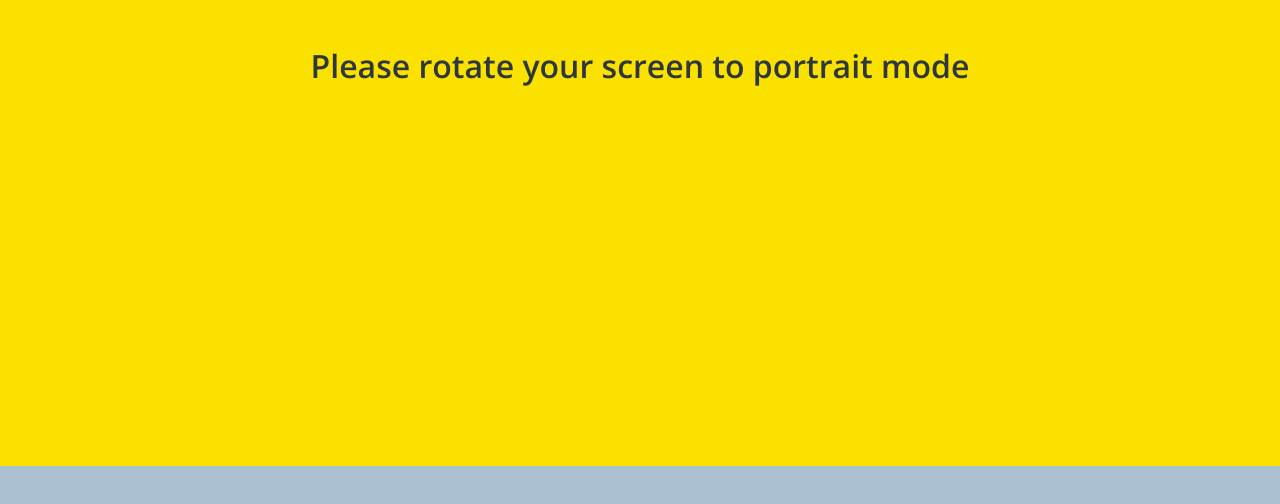
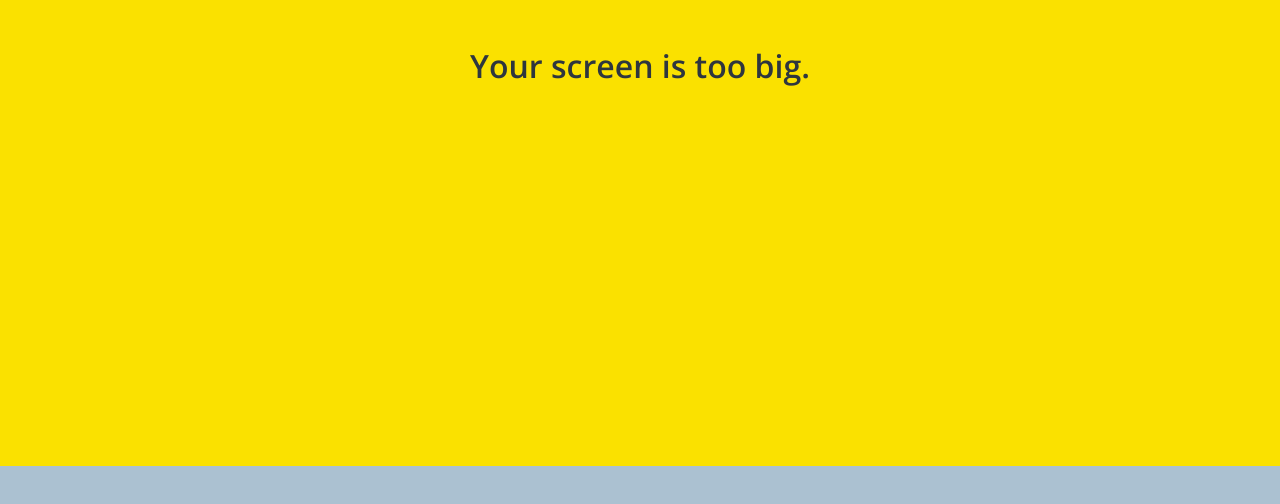
Before and after one commit to BeeGye/kokoa-clone, a plain HTML site: page chat.html in a window 1280 px wide. Shown: the part 334-838 px from the top of the page. Drawn offline with nearby package versions, Linux system fonts and the light colour scheme; grey boxes are pictures that could not be loaded.

Commit message:
Fixed landscape

```diff
--- a/chat.html
+++ b/chat.html
@@ -112,9 +112,6 @@
     <div class="no-mobile">
       <span>Your screen is too big.</span>
     </div>
-    <div class="no-landscape">
-      <span>Please rotate your screen to portrait mode</span>
-    </div>
     <script
       src="https://kit.fontawesome.com/e376eb9d6e.js"
       crossorigin="anonymous"
```
Also changed, not shown: chats.html (+0 -3 lines), find.html (+0 -3 lines), friends.html (+0 -3 lines), index.html (+0 -3 lines), more.html (+0 -3 lines), settings.html (+0 -3 lines).
